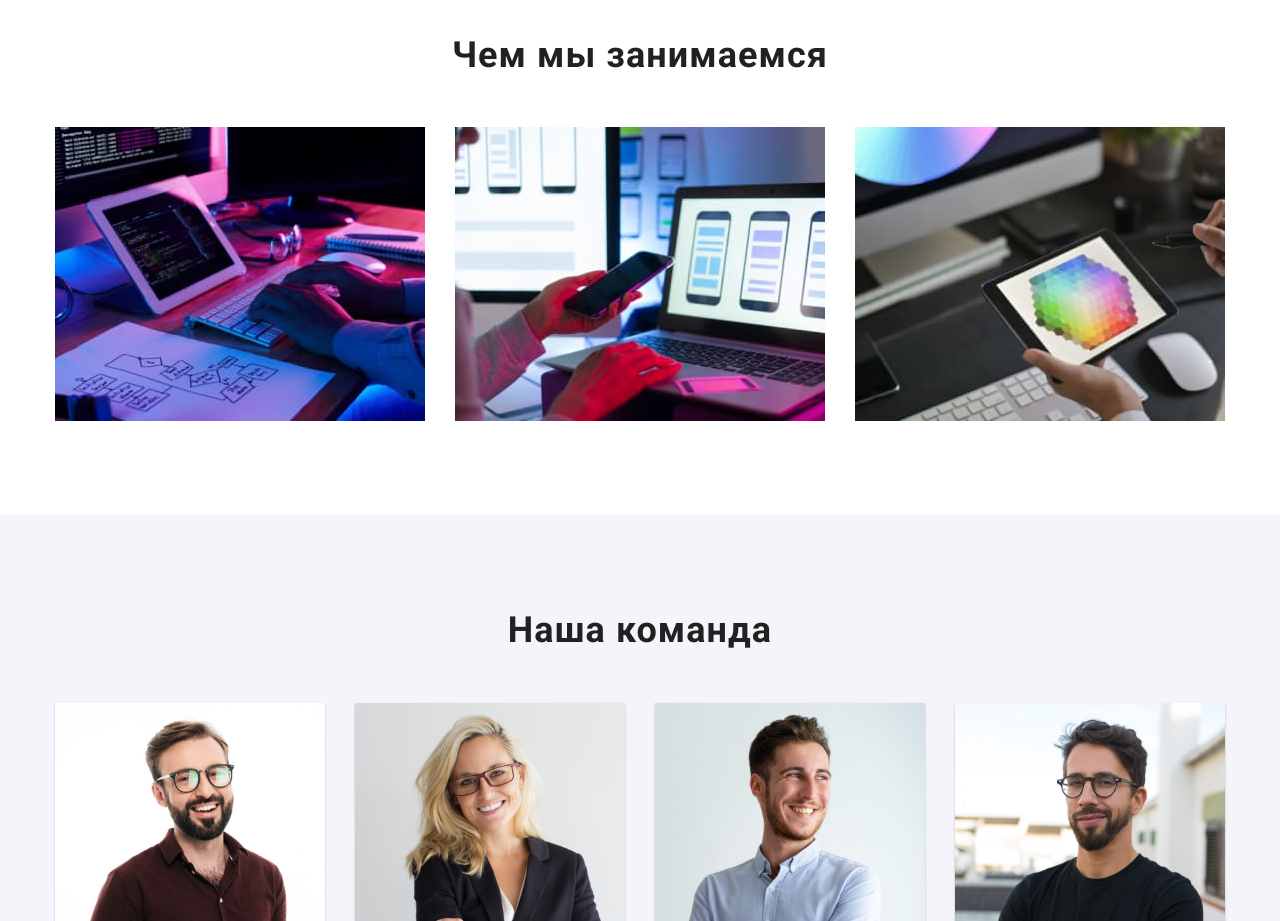
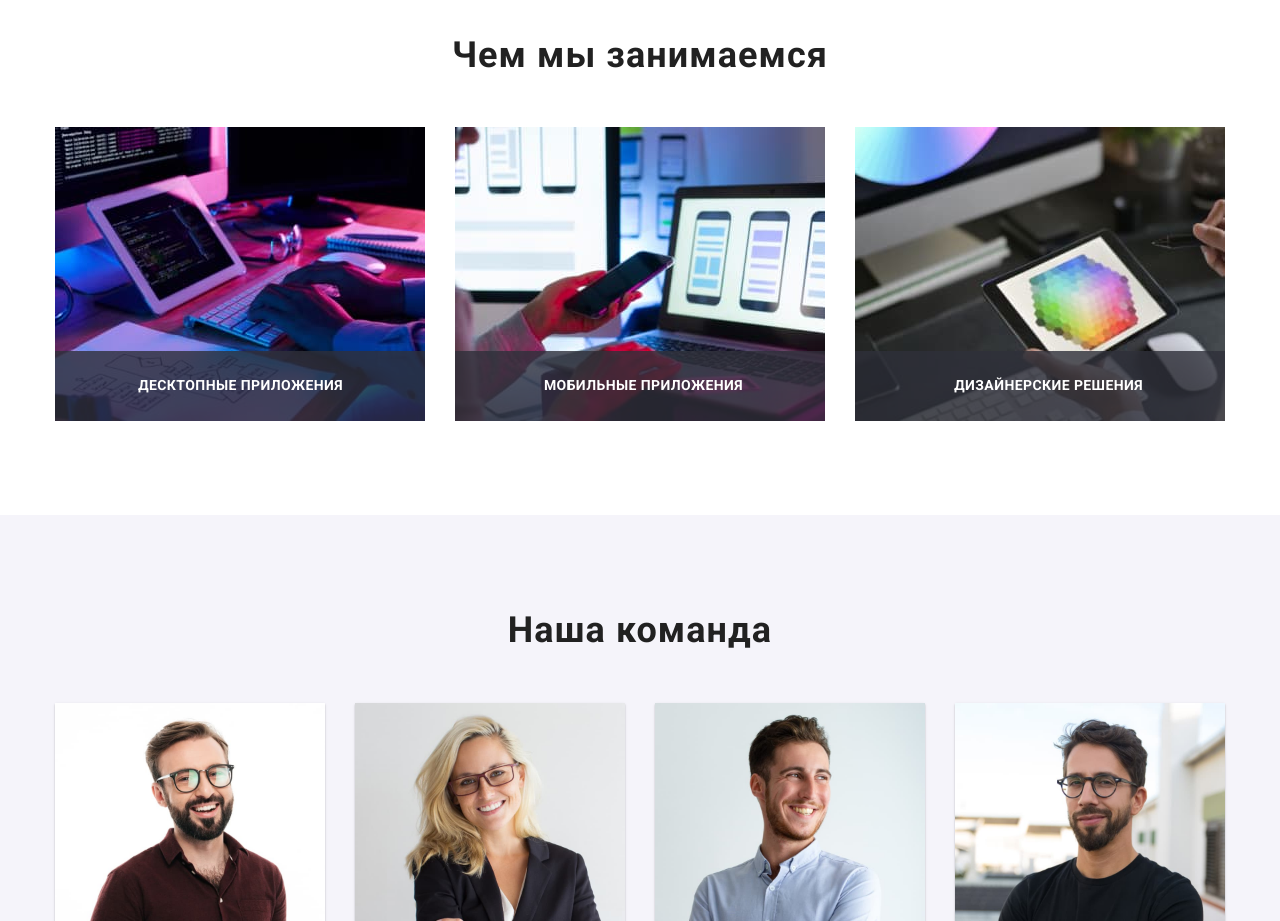
Before and after one commit to AlexandraMarkova/goit-markup-hw-05, a plain HTML site: page index.html in a window 1280 px wide. Shown: the part 1080-2001 px from the top of the page. Drawn offline with Linux system fonts and the light colour scheme.

Commit message:
позиционирует текст поверх изображения в секции  Чем мі занимаемся

```diff
--- a/css/styles.css
+++ b/css/styles.css
@@ -86,6 +86,8 @@ body {
 }
 
 .site-nav .link {
+  position: relative;
+
   display: block;
   font-weight: 500;
 
@@ -103,10 +105,16 @@ body {
 }
 
 .site-nav .link.current::after {
+  position: absolute;
+
   content: '';
   display: block;
+  width: 100%;
+  height: 5px;
   background: var(--blue);
   border-radius: 2px;
+  left: 0;
+  bottom: 0;
 }
 
 .site-nav .link:hover,
@@ -252,6 +260,35 @@ body {
   letter-spacing: 0.03em;
 }
 
+/* Чем мы занимаемся */
+.doing-card {
+  position: relative;
+}
+
+.doing-card::before {
+  content: '';
+  position: absolute;
+  width: 100%;
+  height: 70px;
+  bottom: 0;
+  background: rgba(47, 48, 58, 0.8);
+}
+
+.doing-text {
+  position: absolute;
+  margin-top: 0;
+  margin-bottom: 0;
+  bottom: 27px;
+  right: 82px;
+
+  font-weight: 700;
+  font-size: 14px;
+  line-height: 1.14;
+  text-align: center;
+  letter-spacing: 0.03em;
+  text-transform: uppercase;
+  color: var(--white);
+}
 /* featyre */
 .featyre {
   display: flex;
--- a/index.html
+++ b/index.html
@@ -103,10 +103,9 @@
       <section class="section">
         <div class="container">
           <h2 class="section-title centered">Чем мы занимаемся</h2>
-
           <ul class="doing list">
             <li class="item">
-              <a href="">
+              <div class="doing-card">
                 <img
                   class="picture"
                   src="./images/box1.jpg"
@@ -114,11 +113,12 @@
                   width="370"
                   height="294"
                 />
-              </a>
+                <p class="doing-text">Десктопные приложения</p>
+              </div>
             </li>
 
             <li class="item">
-              <a href="">
+              <div class="doing-card">
                 <img
                   class="picture"
                   src="./images/box2.jpg"
@@ -126,11 +126,12 @@
                   width="370"
                   height="294"
                 />
-              </a>
+                <p class="doing-text">Мобильные приложения</p>
+              </div>
             </li>
 
             <li class="item">
-              <a href="">
+              <div class="doing-card">
                 <img
                   class="picture"
                   src="./images/box3.jpg"
@@ -138,7 +139,8 @@
                   width="370"
                   height="294"
                 />
-              </a>
+                <p class="doing-text">Дизайнерские решения</p>
+              </div>
             </li>
           </ul>
         </div>
```
Also changed, not shown: portfolio.html (+2 -2 lines).
